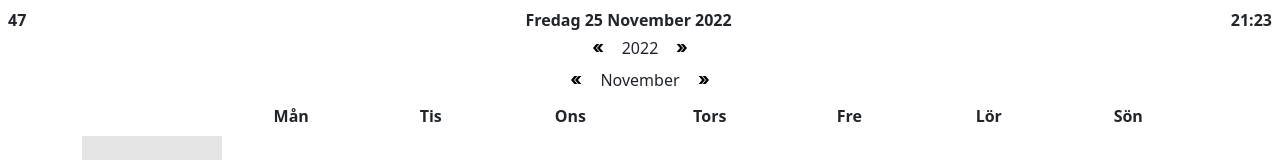
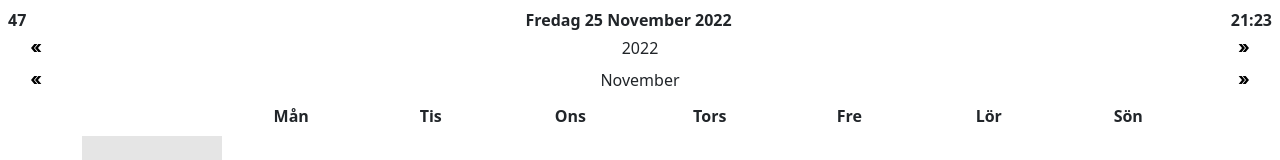
Before and after one commit to artur-berlikowski/calendar, a React (Vite) app: page / in a window 1280 px wide. Shown: the top 160 px of the page. Built offline with nearby package versions, Linux system fonts and the light colour scheme.

Commit message:
Arrows displayed at each side of screen for consistency

```diff
--- a/src/components/DatePicker.jsx
+++ b/src/components/DatePicker.jsx
@@ -124,12 +124,12 @@
 
   return (
     <Container fluid className="d-flex flex-column flex-fill justify-content-start align-items-center">
-      <Container fluid className="d-flex flex-row justify-content-center align-items-center m-0 px-2 py-1">
+      <Container fluid className="d-flex flex-row justify-content-between align-items-center m-0 px-2 py-1">
         <img src={arrowLeft} className="me-3" style={{ cursor: 'pointer' }} onClick={handleYearBack} />
         <div id="selected_month" className="text-capitalize">{selection.year}</div>
         <img src={arrowRight} className="ms-3" style={{ cursor: 'pointer' }} onClick={handleYearNext} />
       </Container>
-      <Container fluid className="d-flex flex-row justify-content-center align-items-center m-0 px-2 py-1">
+      <Container fluid className="d-flex flex-row justify-content-between align-items-center m-0 px-2 py-1">
         <img src={arrowLeft} className="me-3" style={{ cursor: 'pointer' }} onClick={handleMonthBack} />
         <div id="selected_month" className="text-capitalize">{new Date(selection.year, selection.month, selection.date).toLocaleDateString(locale, { month: 'long' })}</div>
         <img src={arrowRight} className="ms-3" style={{ cursor: 'pointer' }} onClick={handleMonthNext} />
```
